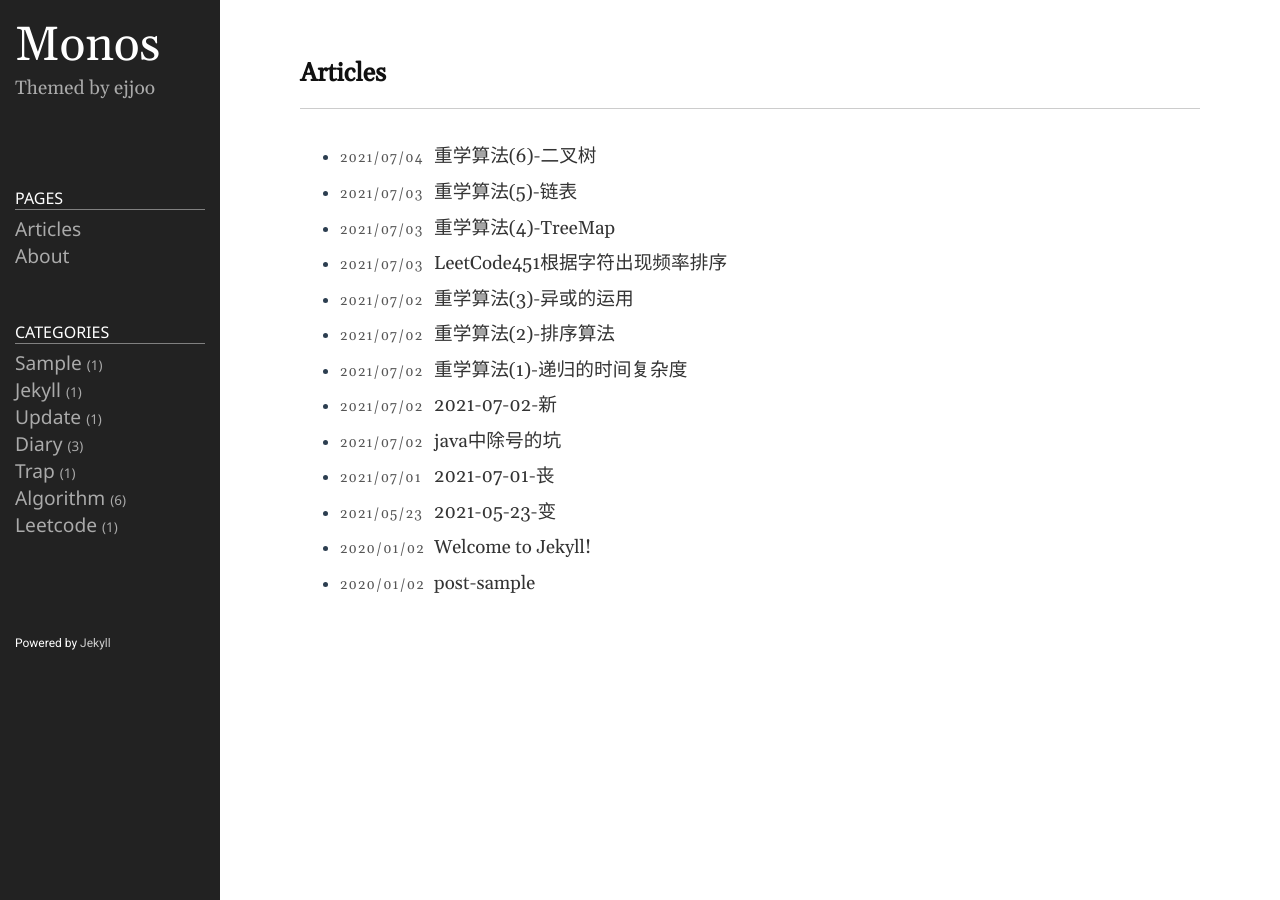
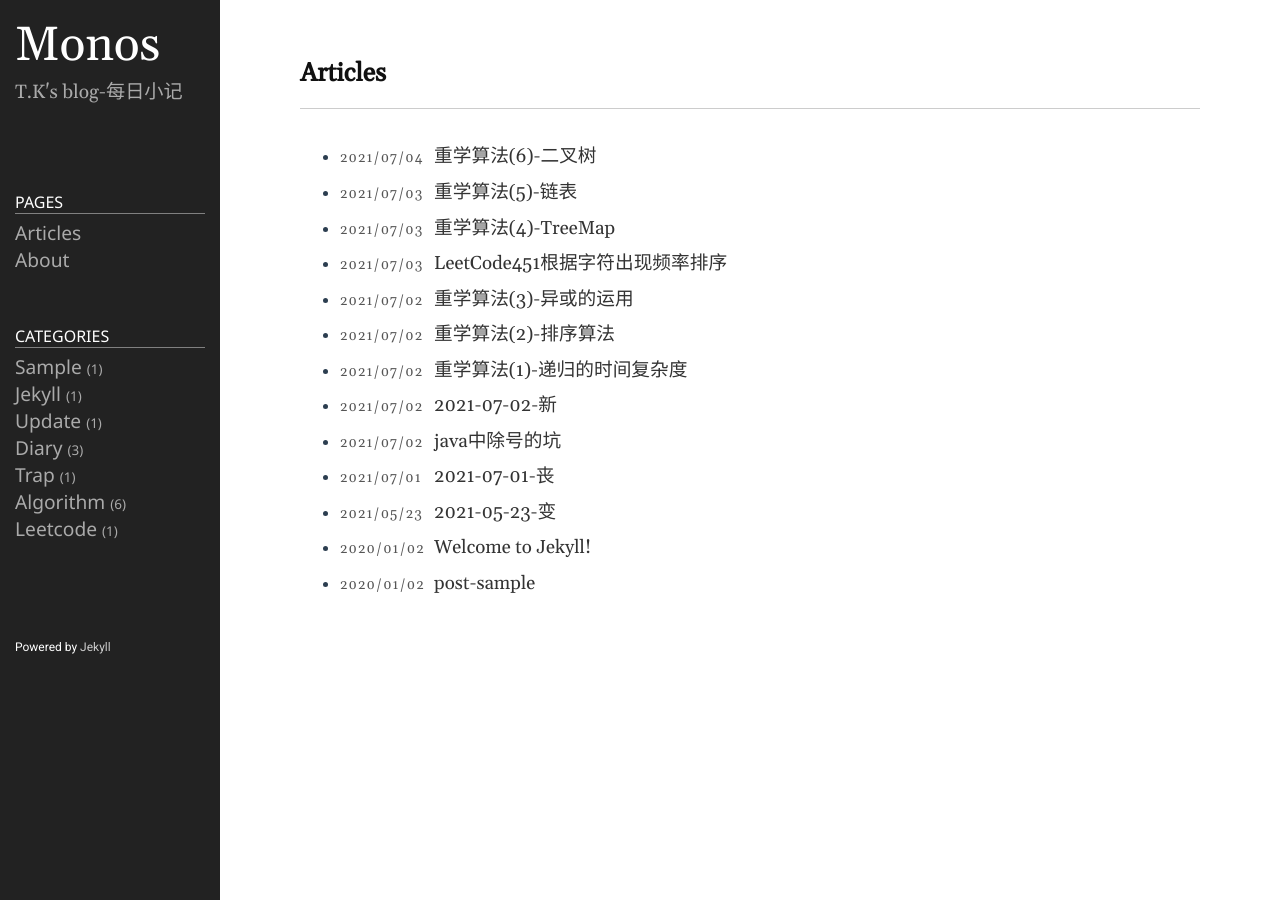
Before and after one commit to Taunk714/Taunk.github.io, a Jekyll site: the page built from index.md, in a window 1280 px wide. Built offline with Jekyll 4.4.1, drawn with Linux system fonts in a browser that asks for light colours.

Commit message:
修改模板

```diff
--- a/_config.yml
+++ b/_config.yml
@@ -19,12 +19,12 @@
 # in the templates via {{ site.myvariable }}.
 
 title: Monos
-email: ejjoo7994@gmail.com
+email: taunk.714@gmail.com
 description: >- # this means to ignore newlines until "baseurl:"
-  Themed by ejjoo
+  T.K's blog-每日小记
 # baseurl: "/" # the subpath of your site, e.g. /blog
 # url: "http://ejjoo.github.io" # the base hostname & protocol for your site, e.g. http://example.com
-github_username: ejjoo
+github_username: Taunk714
 highlighter: rouge
 svg:
   optimize: true
--- a/_includes/default.html
+++ b/_includes/default.html
@@ -1,5 +1,5 @@
 <!DOCTYPE html>
-<html lang="{{ page.lang | default: site.lang | default: "en" }}">
+<html lang="{{ page.lang | default: site.lang | default: "zh-cn" }}">
   {%- include head.html -%}
   <style>@import url(/public/css/syntax/{{ site.highlighter-theme }}.css);</style>
   <title>{{ site.title }}</title>
```
